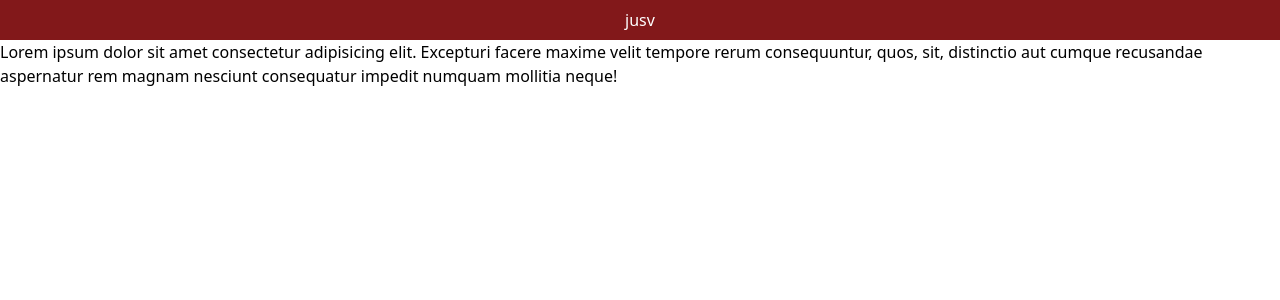
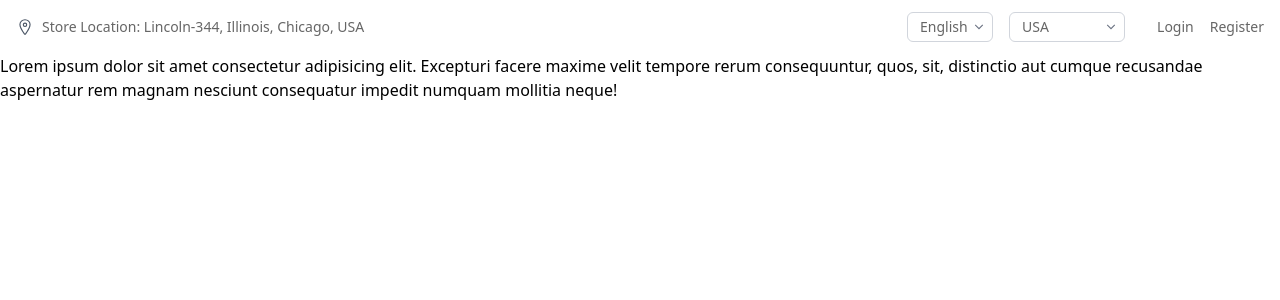
Before and after one commit to mahirTheCoder/Organic-E-Commerce, a Next.js app: page / in a window 1280 px wide. Shown: the top 300 px of the page. Built offline with nearby package versions, Linux system fonts and the light colour scheme.

Commit message:
topbar  complete

```diff
--- a/package.json
+++ b/package.json
@@ -11,7 +11,8 @@
   "dependencies": {
     "next": "16.0.3",
     "react": "19.2.0",
-    "react-dom": "19.2.0"
+    "react-dom": "19.2.0",
+    "react-icons": "^5.5.0"
   },
   "devDependencies": {
     "@tailwindcss/postcss": "^4",
--- a/src/app/Components/topbar.jsx
+++ b/src/app/Components/topbar.jsx
@@ -1,10 +1,68 @@
 import React from "react";
+import { IoLocationOutline } from "react-icons/io5";
+import { IoChevronDownSharp } from "react-icons/io5";
 
 const Topbar = () => {
   return (
-    <section id="topbar">
-      <div className="w-full h-10 bg-red-900 text-white flex justify-center items-center">
-        jusv
+    <section id="topbar" className="py-3 ">
+      <div className="container mx-auto px-4 text-[#666666] flex flex-col sm:flex-row justify-between items-center gap-3">
+
+        {/* Left: Location */}
+        <div className="flex items-center gap-2 text-sm">
+          <IoLocationOutline className="text-lg text-gray-600" />
+          <span className="font-medium">
+            Store Location: Lincoln-344, Illinois, Chicago, USA
+          </span>
+        </div>
+
+        {/* Right: Options */}
+        <div className="flex items-center gap-8">
+
+          {/* Language + Country Select */}
+          <div className="flex items-center gap-4">
+
+            {/* Language Select */}
+            <div className="relative">
+              <select
+                className="appearance-none bg-transparent text-sm border border-gray-300 rounded-md px-3 py-1 pr-6 cursor-pointer outline-none hover:border-gray-400"
+              >
+                <option>English</option>
+                <option>Bangla</option>
+              </select>
+
+              {/* Small Icon */}
+              <IoChevronDownSharp
+                size={12}
+                className="absolute right-2 top-1/2 -translate-y-1/2 pointer-events-none text-gray-500"
+              />
+            </div>
+
+            {/* Country Select */}
+            <div className="relative">
+              <select
+                className="appearance-none bg-transparent text-sm border border-gray-300 rounded-md px-3 py-1 pr-6 cursor-pointer outline-none hover:border-gray-400"
+              >
+                <option>USA</option>
+                <option>Bangladesh</option>
+                <option>India</option>
+              </select>
+
+              {/* Small Icon */}
+              <IoChevronDownSharp
+                size={12}
+                className="absolute right-2 top-1/2 -translate-y-1/2 pointer-events-none text-gray-500"
+              />
+            </div>
+
+          </div>
+
+          {/* Login / Register */}
+          <div className="flex items-center gap-4 text-sm font-medium">
+            <button className="hover:text-black transition">Login</button>
+            <button className="hover:text-black transition">Register</button>
+          </div>
+
+        </div>
       </div>
     </section>
   );
```
Also changed, not shown: 1 other file (tests, documents, lock files or other folders).
